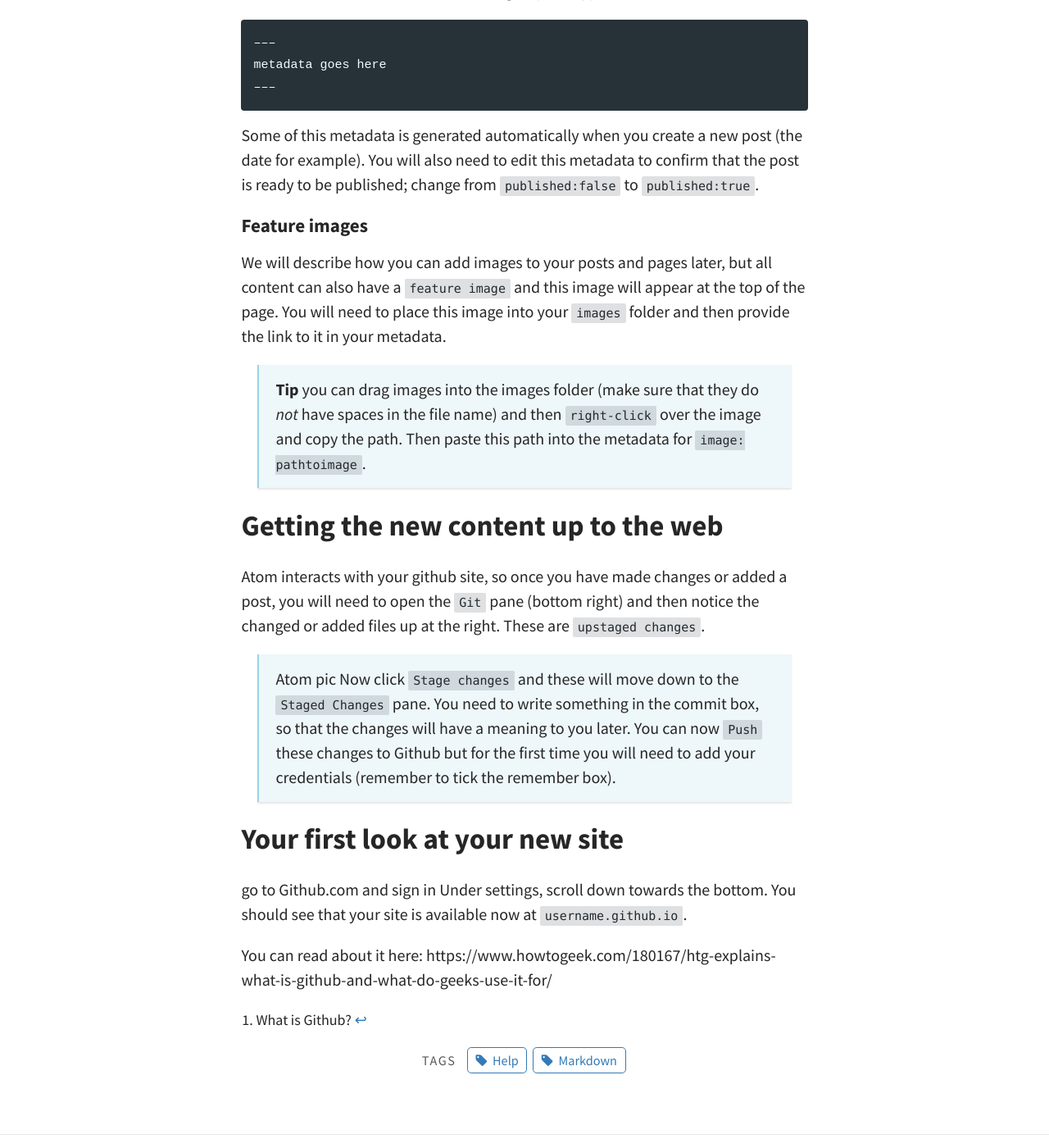
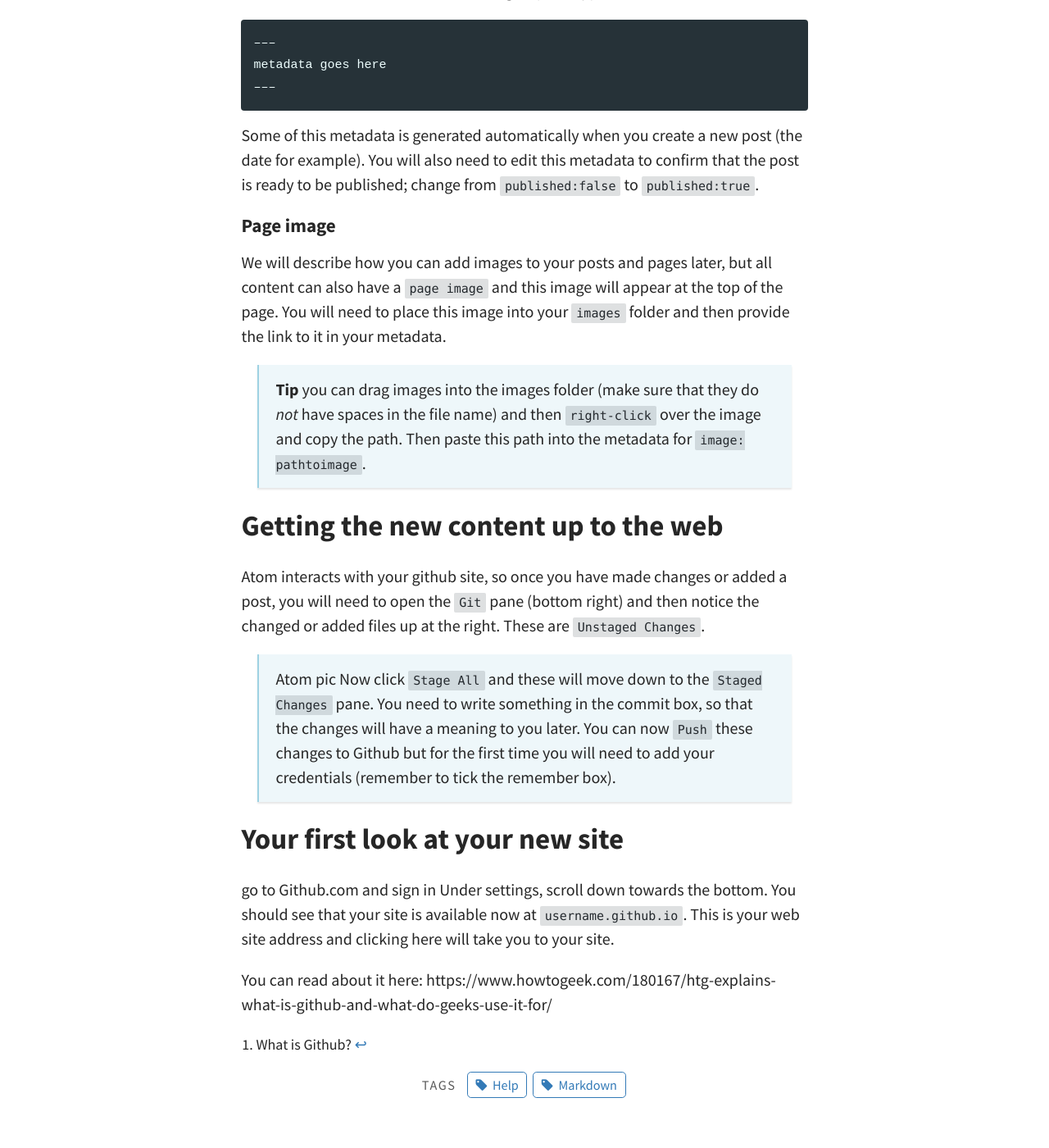
Before and after one commit to publisha/student_site, a Jekyll site: the page built from pages/howtobuildyoursite.md, in a window 1280 px wide and 1400 px high, scrolled down 6125 px. Shown: the whole window at 82% size. Built offline with Jekyll 4.4.1, drawn with Linux system fonts in a browser that asks for light colours.

Commit message:
edits to staging text

```diff
--- a/pages/howtobuildyoursite.md
+++ b/pages/howtobuildyoursite.md
@@ -24,7 +24,6 @@ Here are are the steps to take
  Open Atom (you can turn off the welcome window and welcome guide tab and no need to send usage data). Locate the `Packages` menu and move down to  the settings view. Select Install packages/Themes. In the Search text box, type markdown and locate the package called tool-bar-markdown-writer (__check this__)— maybe markdown-writer.
 
  Get the toolbar package first:
-
 
 * Tool-bar
 * markdown-writer
@@ -172,22 +171,22 @@ metadata goes here
 
 Some of this metadata is generated automatically when you create a new post (the date for example). You will also need to edit this metadata to confirm that the post is ready to be published; change from `published:false` to `published:true`.
 
-#### Feature images
+#### Page image
 
-We will describe how you can add images to your posts and pages later, but all content can also have a `feature image` and this image will appear at the top of the page. You will need to place this image into your `images` folder and then provide the link to it in your metadata.
+We will describe how you can add images to your posts and pages later, but all content can also have a `page image` and this image will appear at the top of the page. You will need to place this image into your `images` folder and then provide the link to it in your metadata.
 
 > **Tip** you can drag images into the images folder (make sure that they do _not_ have spaces in the file name) and then `right-click` over the image and copy the path. Then paste this path into the metadata for `image: pathtoimage`.
 
 ## Getting the new content up to the web
 
-Atom interacts with your github site, so once you have made changes or added a post, you will need to open the `Git` pane (bottom right) and then notice the changed or added files up at the right. These are `upstaged changes`.
+Atom interacts with your github site, so once you have made changes or added a post, you will need to open the `Git` pane (bottom right) and then notice the changed or added files up at the right. These are `Unstaged Changes`.
  >Atom pic
-  Now click `Stage changes` and these will move down to the `Staged Changes` pane. You need to write something in the commit box, so that the changes will have a meaning to you later. You can now `Push` these changes to Github but for the first time you will need to add your credentials (remember to tick the remember box).
+  Now click `Stage All` and these will move down to the `Staged Changes` pane. You need to write something in the commit box, so that the changes will have a meaning to you later. You can now `Push` these changes to Github but for the first time you will need to add your credentials (remember to tick the remember box).
 
 ## Your first look at your new site
 
 go to Github.com and sign in
-Under settings, scroll down towards the bottom. You should see that your site is available now at `username.github.io`.
+Under settings, scroll down towards the bottom. You should see that your site is available now at `username.github.io`. This is your web site address and clicking here will take you to your site.
 
 [^1]: What is Github?
 
```
